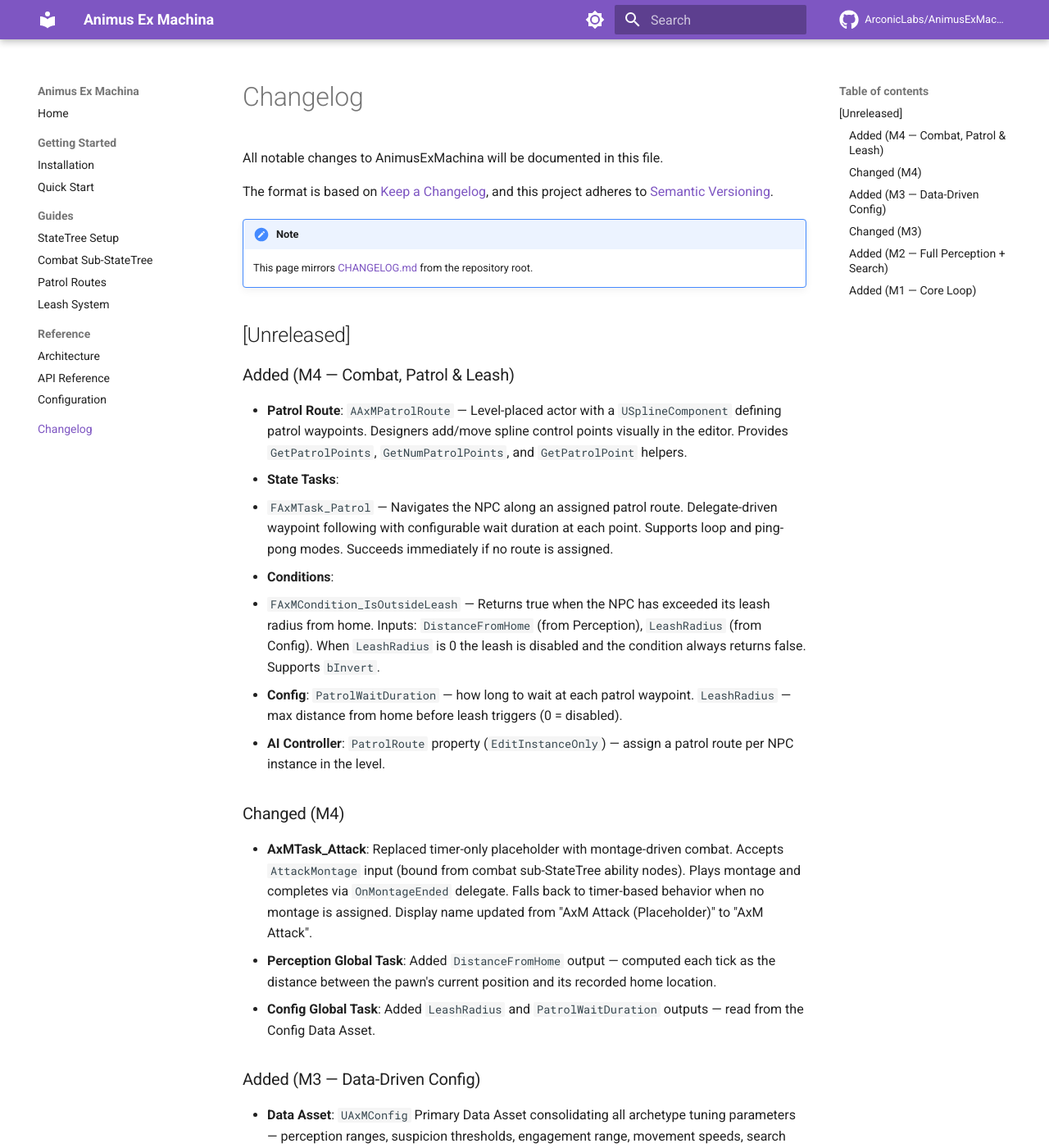
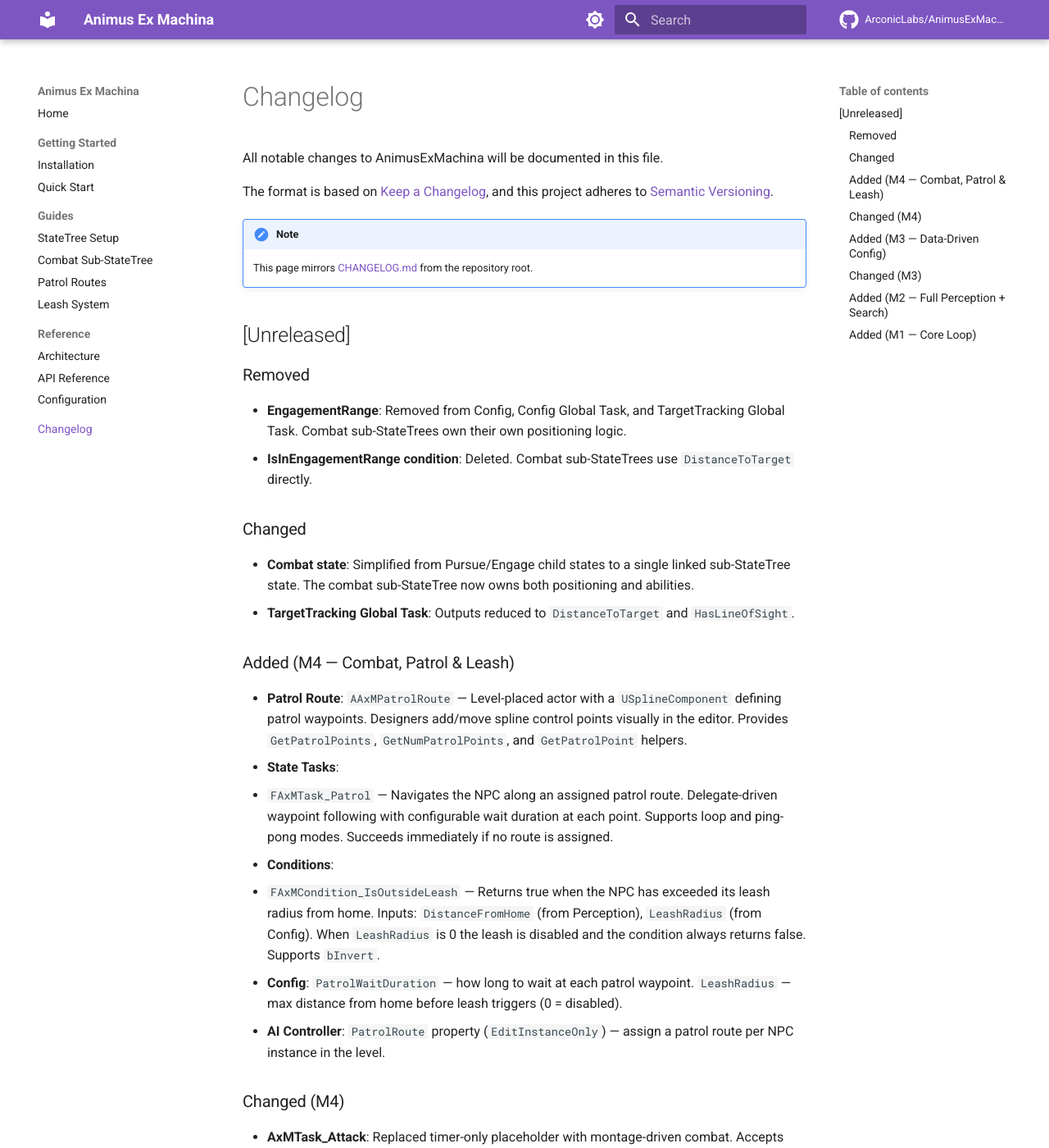
Before and after one commit to ArconicLabs/AnimusExMachina, an MkDocs documentation site: the page built from docs/changelog.md, in a window 1280 px wide and 1400 px high. Shown: the whole window at 82% size. Built offline with MkDocs 1.6.1 and Material for MkDocs 9.7.7, drawn with Linux system fonts in a browser that asks for light colours; comment, search, counter and statistics services are not loaded; some of the changed text lies outside the part shown.

Commit message:
docs: update changelog for EngagementRange removal and combat simplification
Document removal of EngagementRange, IsInEngagementRange condition,
and Pursue/Engage state split. Combat is now a single linked
sub-StateTree state.

```diff
--- a/docs/changelog.md
+++ b/docs/changelog.md
@@ -9,6 +9,16 @@ and this project adheres to [Semantic Versioning](https://semver.org/spec/v2.0.0
     This page mirrors [CHANGELOG.md](https://github.com/ArconicLabs/AnimusExMachina/blob/main/CHANGELOG.md) from the repository root.
 
 ## [Unreleased]
+
+### Removed
+
+- **EngagementRange**: Removed from Config, Config Global Task, and TargetTracking Global Task. Combat sub-StateTrees own their own positioning logic.
+- **IsInEngagementRange condition**: Deleted. Combat sub-StateTrees use `DistanceToTarget` directly.
+
+### Changed
+
+- **Combat state**: Simplified from Pursue/Engage child states to a single linked sub-StateTree state. The combat sub-StateTree now owns both positioning and abilities.
+- **TargetTracking Global Task**: Outputs reduced to `DistanceToTarget` and `HasLineOfSight`.
 
 ### Added (M4 — Combat, Patrol & Leash)
 
@@ -28,19 +38,17 @@ and this project adheres to [Semantic Versioning](https://semver.org/spec/v2.0.0
 
 ### Added (M3 — Data-Driven Config)
 
-- **Data Asset**: `UAxMConfig` Primary Data Asset consolidating all archetype tuning parameters — perception ranges, suspicion thresholds, engagement range, movement speeds, search params, and alert state gameplay tags.
+- **Data Asset**: `UAxMConfig` Primary Data Asset consolidating all archetype tuning parameters — perception ranges, suspicion thresholds, movement speeds, search params, and alert state gameplay tags.
 - **Global Tasks**: `FAxMGlobalTask_Config` — Reads `UAxMConfig` from the AI Controller and exposes all values as bindable outputs.
 - **State Tasks**: `FAxMTask_AlertState` — Sets alert state on the controller, applies movement speed from Config.
 - **AI Controller**: `Config` property, `SetAlertState`/`GetAlertState`, event delegates (`OnTargetAcquired`, `OnTargetLost`, `OnAlertStateChanged`).
-- **Conditions**: `FAxMCondition_IsInEngagementRange` — Replaces `IsInAttackRange`.
 - Module dependency: `GameplayTags`.
 
 ### Changed (M3)
 
-- Renamed `AttackRange` to `EngagementRange` throughout.
 - Perception parameters optionally read from `UAxMConfig` Data Asset.
 - Categories renamed from `AxM|...` to `Animus Ex Machina|...`.
-- `ST_AxM_Master` renamed from `ST_AxM_Sample`. Self-transitions added on Pursue and Engage.
+- `ST_AxM_Master` renamed from `ST_AxM_Sample`. Combat is a single linked sub-StateTree state.
 - `AxMTask_MoveTo` simplified to single-outcome with actor→location fallback.
 - `AxMTask_SearchArea` converted to fully delegate-driven.
 
```
Also changed, not shown: other parts of docs/changelog.md (+1 -1 lines), CHANGELOG.md (+16 -9 lines).
